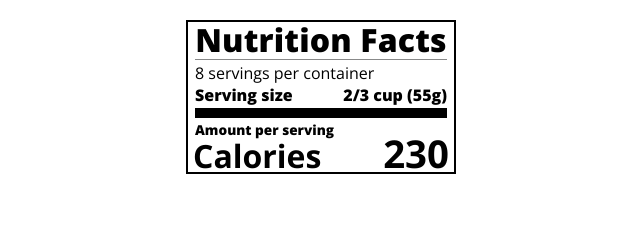
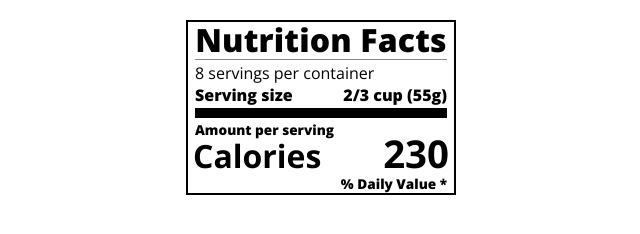
Before and after one commit to abbyhawi/nutritional-label, a plain HTML site: page index.html in a window 1280 px wide. Shown: the whole page, without its empty margins (319-959 px from the left). Drawn offline with nearby package versions, Linux system fonts and the light colour scheme.

Commit message:
Align daily value

```diff
--- a/index.html
+++ b/index.html
@@ -7,6 +7,7 @@
   <link href="https://fonts.googleapis.com/css?family=Open+Sans:400,700,800" rel="stylesheet">
   <link href="./styles.css" rel="stylesheet">
 </head>
+
 <body>
   <div class="label">
     <header>
@@ -23,6 +24,10 @@
       </div>
       <span>230</span>
     </div>
+    <div class="divider medium"></div>
+    <div class="daily-value small-text">
+      <p class="bold right">% Daily Value *</p>
+    </div>
   </div>
 </body>
 </html>
--- a/styles.css
+++ b/styles.css
@@ -72,3 +72,6 @@ p {
   font-weight: 700;
   margin: -7px -2px;
 }
+.right {
+  justify-self: flex-end;
+}
```
